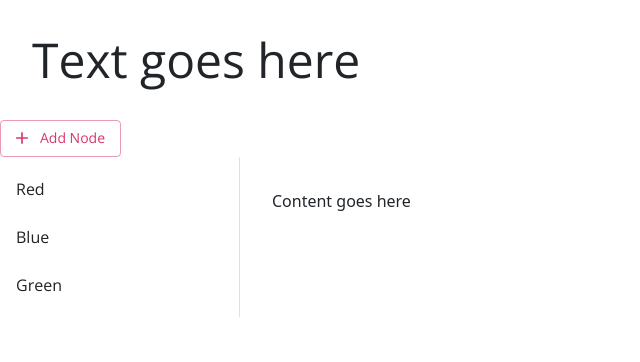
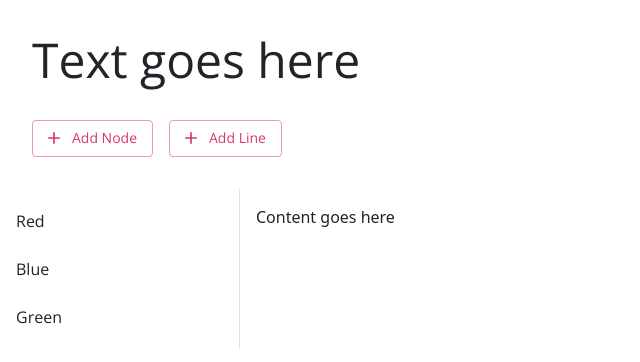
Before and after one commit to BernardMoy/react-map, a React (Vite) app: page / in a window 1280 px wide. Shown: the top 362 px of the page, without its empty margins (0-640 px from the left). Built offline with nearby package versions, Linux system fonts and the light colour scheme.

Commit message:
Margin formatting

```diff
--- a/src/components/Content.tsx
+++ b/src/components/Content.tsx
@@ -1,6 +1,5 @@
 import { Box } from "@mui/material";
 import { CONTENT_MARGIN } from "./Values";
-import CustomButton from "./CustomButton";
 
 export default function Content() {
   return <Box sx={{ p: CONTENT_MARGIN }}>Content goes here</Box>;
--- a/src/components/CustomButton.tsx
+++ b/src/components/CustomButton.tsx
@@ -1,10 +1,9 @@
 import { Button } from "@mui/material";
-import AddIcon from "@mui/icons-material/Add";
 
 interface Props {
   text: String;
   variant: "outlined" | "contained";
-  startIcon?: React.ReactNode; // JSX element <AddIcon />
+  startIcon?: React.ReactNode; // JSX element --> <AddIcon />
   onClick: () => void;
 }
 
@@ -20,6 +19,7 @@ export default function CustomButton({
       color="primary"
       startIcon={startIcon}
       sx={{ textTransform: "none" }}
+      onClick={onClick}
     >
       {text}
     </Button>
--- a/src/components/TopBar.tsx
+++ b/src/components/TopBar.tsx
@@ -1,27 +1,51 @@
 import { Box, Typography } from "@mui/material";
-import { CONTENT_MARGIN } from "./Values";
+import { CONTENT_MARGIN, TITLE_MARGIN } from "./Values";
 import CustomButton from "./CustomButton";
 import AddIcon from "@mui/icons-material/Add";
+
+const onAddNodeClicked = () => {
+  console.log("Add node clicked");
+};
+
+const onAddLineClicked = () => {
+  console.log("Add line clicked");
+};
 
 export default function TopBar() {
   return (
     <Box
-      sx={{ display: "flex", flexDirection: "column", justifyContent: "start" }}
+      sx={{
+        display: "flex",
+        flexDirection: "column",
+        justifyContent: "start",
+        gap: TITLE_MARGIN,
+      }}
+      m={TITLE_MARGIN}
     >
       {/* Title text */}
-      <Typography variant="h3" m={CONTENT_MARGIN}>
-        Text goes here
-      </Typography>
+      <Typography variant="h3">Text goes here</Typography>
 
       {/* row of buttons */}
       <Box
-        sx={{ display: "flex", flexDirection: "row", justifyContent: "start" }}
+        sx={{
+          display: "flex",
+          flexDirection: "row",
+          justifyContent: "start",
+          gap: CONTENT_MARGIN,
+        }}
       >
         <CustomButton
           text={"Add Node"}
           variant={"outlined"}
           startIcon={<AddIcon />}
-          onClick={() => {}}
+          onClick={onAddNodeClicked}
+        />
+
+        <CustomButton
+          text={"Add Line"}
+          variant={"outlined"}
+          startIcon={<AddIcon />}
+          onClick={onAddLineClicked}
         />
       </Box>
     </Box>
--- a/src/components/Values.tsx
+++ b/src/components/Values.tsx
@@ -1,2 +1,2 @@
-export const CONTENT_MARGIN = 4;
-export const TITLE_MARGIN = 8;
+export const CONTENT_MARGIN = 2;
+export const TITLE_MARGIN = 4;
```
